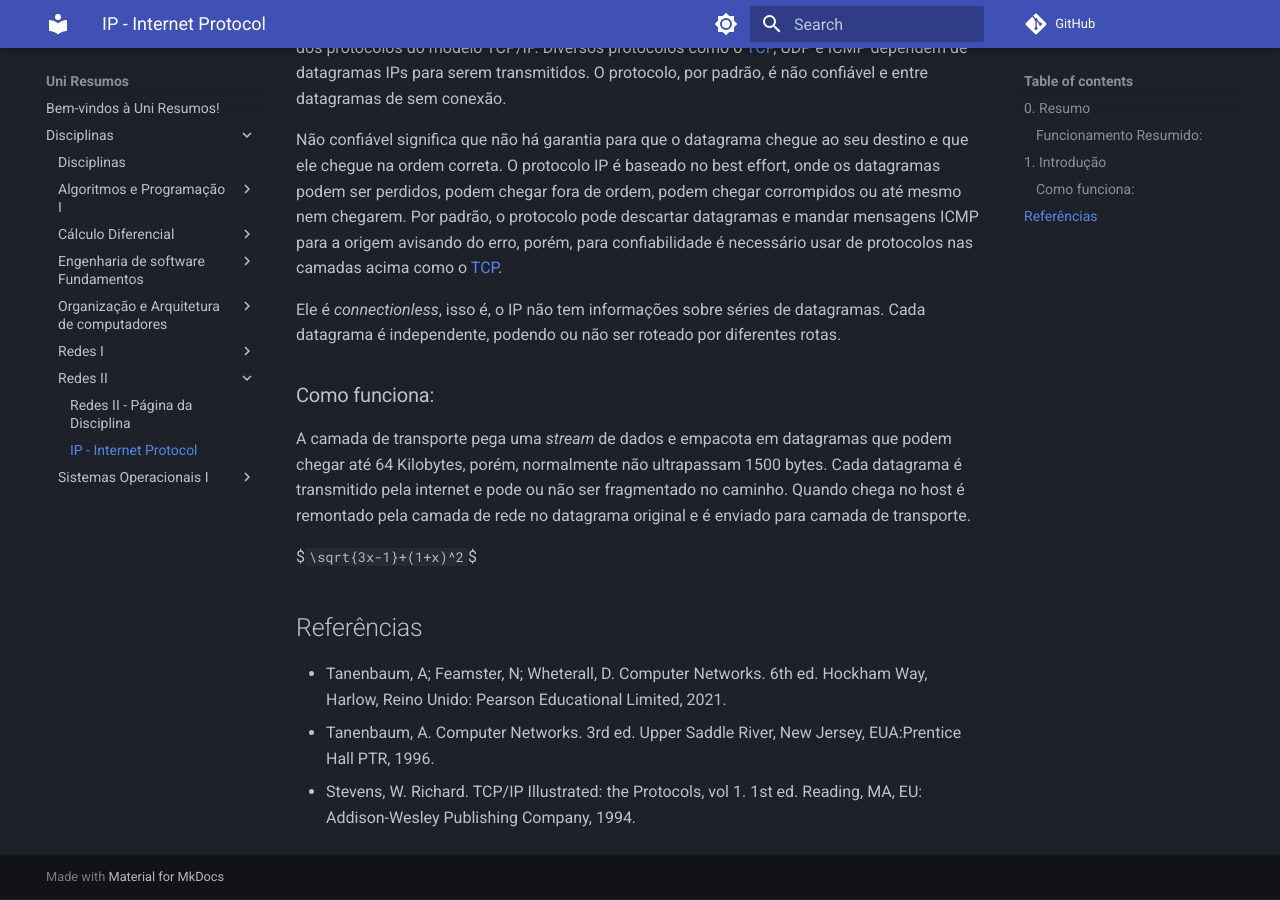
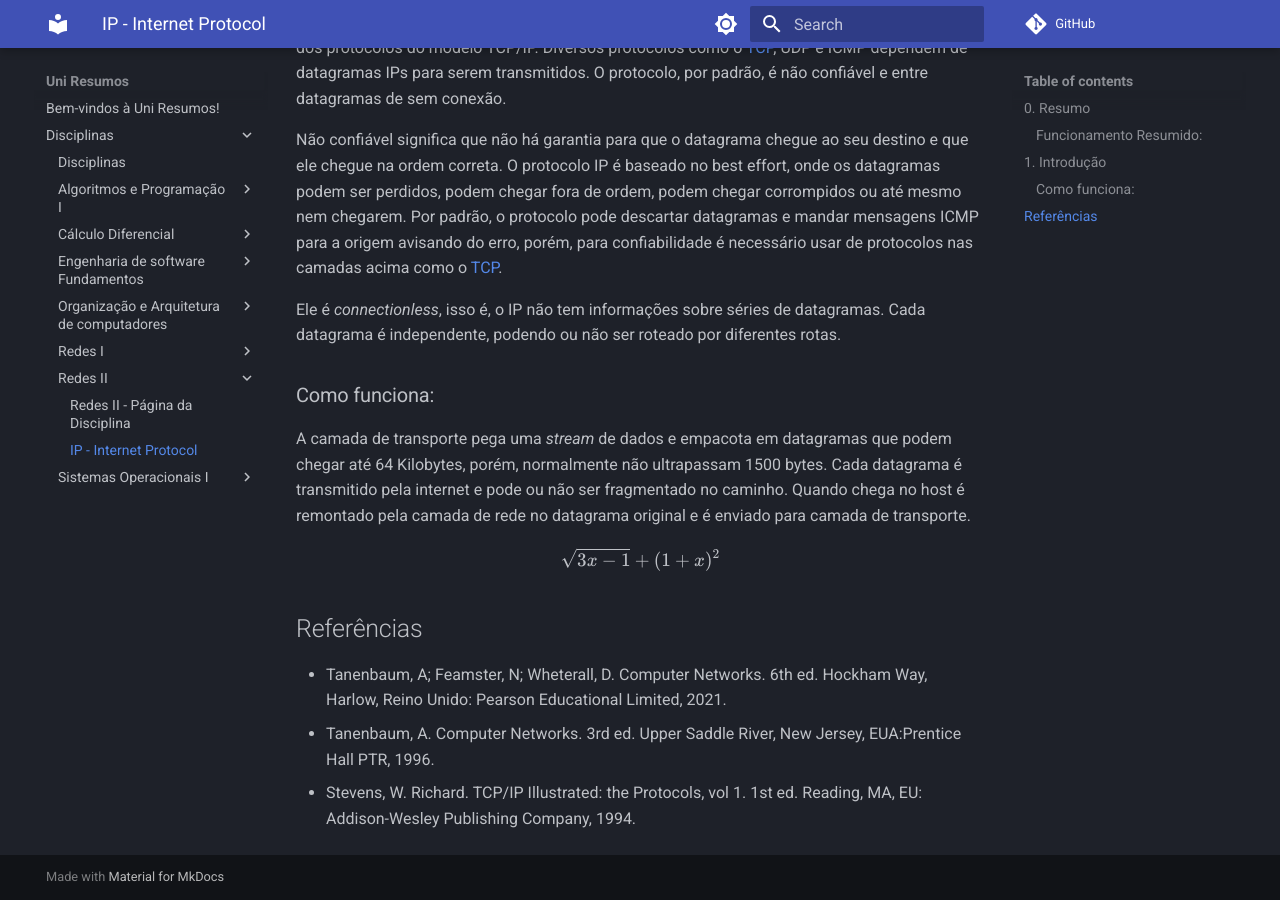
Before and after one commit to eduardoschulz/uniresumos, an MkDocs documentation site: the page built from docs/Disciplinas/Redes II/ip.md, in a window 1280 px wide and 900 px high, scrolled down 1022 px. Built offline with MkDocs 1.6.1 and Material for MkDocs 9.7.7, drawn with Linux system fonts in a browser that asks for light colours; formulas are drawn with MathJax 3; comment, search, counter and statistics services are not loaded.

```diff
--- a/docs/Disciplinas/Redes II/ip.md
+++ b/docs/Disciplinas/Redes II/ip.md
@@ -24,7 +24,7 @@ Ele é _connectionless_, isso é, o IP não tem informações sobre séries de d
 ### Como funciona:
 A camada de transporte pega uma _stream_ de dados e empacota em datagramas que podem chegar até 64 Kilobytes, porém, normalmente não ultrapassam 1500 bytes. Cada datagrama é transmitido pela internet e pode ou não ser fragmentado no caminho. Quando chega no host é remontado pela camada de rede no datagrama original e é enviado para camada de transporte.
 
-$`\sqrt{3x-1}+(1+x)^2`$
+$$ \sqrt{3x-1}+(1+x)^2 $$
 
 ## Referências
 * Tanenbaum, A; Feamster, N; Wheterall, D. Computer Networks. 6th ed. Hockham Way, Harlow, Reino Unido: Pearson Educational Limited, 2021.
--- a/mkdocs.yml
+++ b/mkdocs.yml
@@ -25,3 +25,7 @@ plugins:
     - pdf-export
     - awesome-pages
     # git-authors
+extra_javascript:
+  - https://cdnjs.cloudflare.com/ajax/libs/mathjax/2.7.4/MathJax.js?config=TeX-AMS-MML_HTMLorMML
+markdown_extensions:
+  - mdx_math
```
